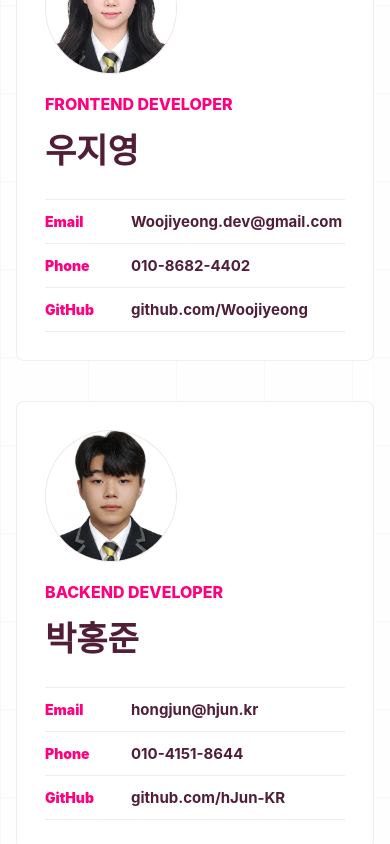
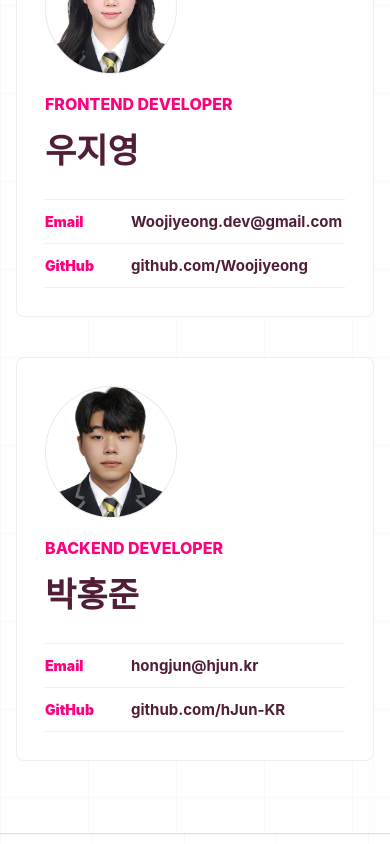
Before and after one commit to Woojiyeong/OMO_WEB, a React (Vite) app: page /#home in a window 390 px wide. Shown: the part 7211-8055 px from the top of the page. Built offline with nearby package versions, Linux system fonts and the light colour scheme.

Commit message:
Remove phone numbers from developer profiles in DeveloperSection

```diff
--- a/src/components/landing/DeveloperSection.jsx
+++ b/src/components/landing/DeveloperSection.jsx
@@ -3,7 +3,6 @@ const developers = [
     name: "우지영",
     role: "Frontend Developer",
     email: "Woojiyeong.dev@gmail.com",
-    phone: "010-8682-4402",
     github: "github.com/Woojiyeong",
     image: "/Proflie/woojiyeong.jpg",
   },
@@ -11,7 +10,6 @@ const developers = [
     name: "박홍준",
     role: "Backend Developer",
     email: "hongjun@hjun.kr",
-    phone: "010-4151-8644",
     github: "github.com/hJun-KR",
     image: "/Proflie/parkhongjun.png",
   },
@@ -53,14 +51,6 @@ function DeveloperSection() {
                   </dd>
                 </div>
                 <div>
-                  <dt>Phone</dt>
-                  <dd>
-                    <a href={`tel:${developer.phone.replaceAll("-", "")}`}>
-                      {developer.phone}
-                    </a>
-                  </dd>
-                </div>
-                <div>
                   <dt>GitHub</dt>
                   <dd>
                     <a
```
